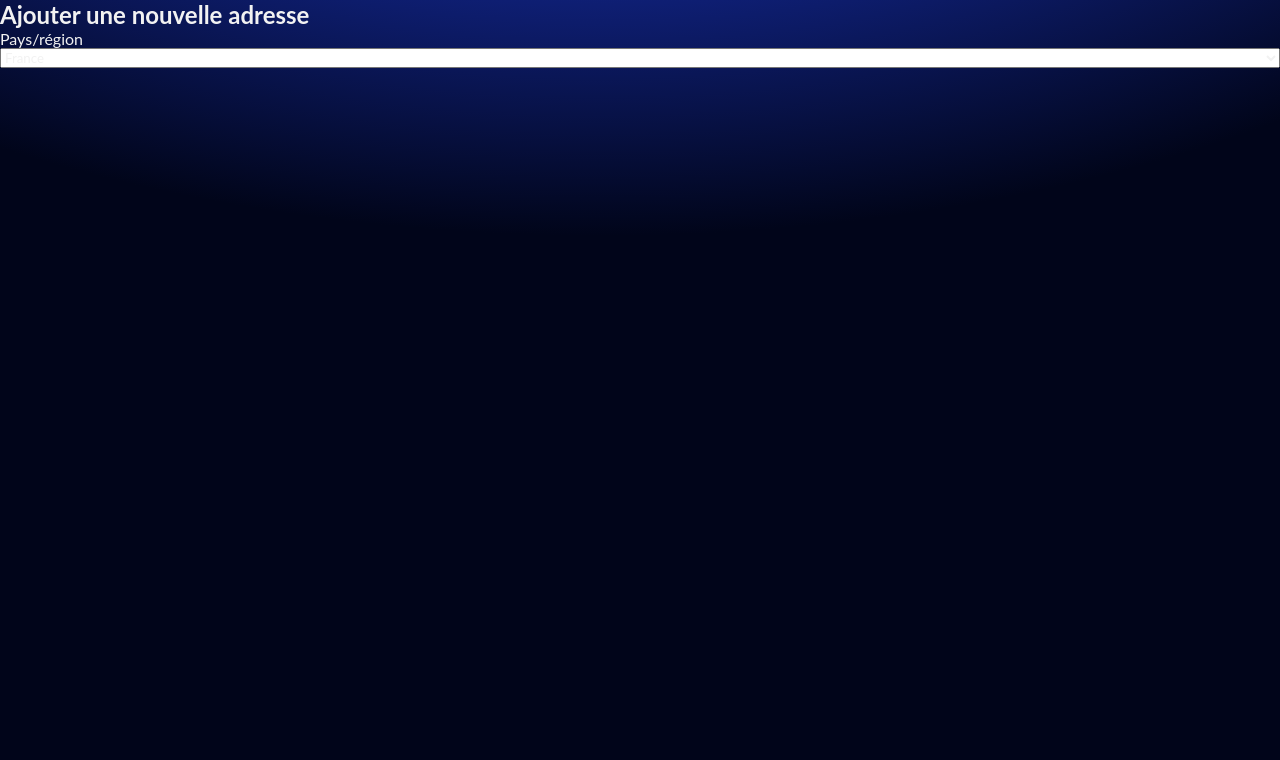
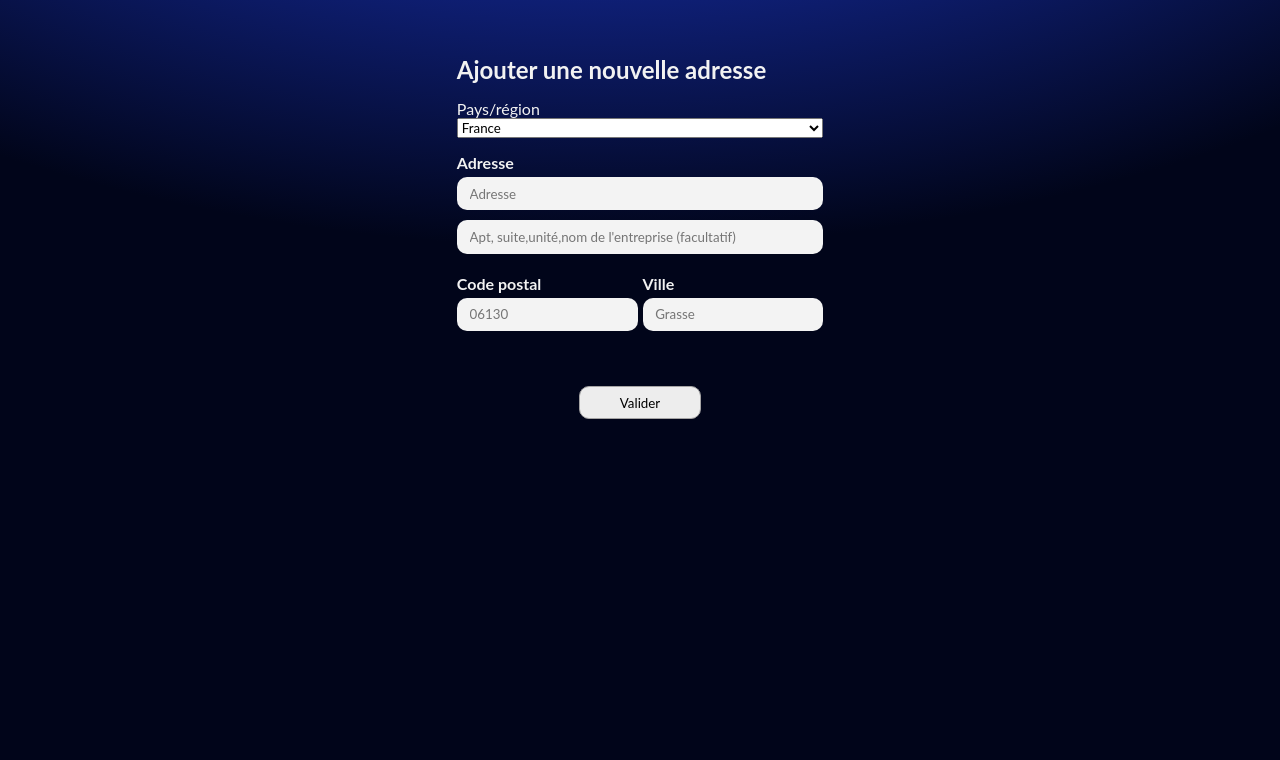
Before and after one commit to Theo-06130/Biblivres_V1, a PHP site: page /page/Add_adresse.php in a window 1280 px wide. Shown: the top 760 px of the page. Before the commit the page ends 191 px from the top, so only its background shows below. Run offline with PHP 8.4, Linux system fonts and the light colour scheme.

Commit message:
fin page ajout addresse livraison

```diff
--- a/page/Add_adresse.php
+++ b/page/Add_adresse.php
@@ -10,6 +10,7 @@
 
 <body>
     <main>
+        <div class="div_ajout">
             <h2>Ajouter une nouvelle adresse</h2>
             <label for="pays">Pays/région</label>
             <select name="pays">
@@ -269,6 +270,26 @@
                 <option value="Zimbabwe">Zimbabwe </option>
 
             </select>
+            <h4>Adresse</h4>
+            <input type="text" name="adresse_part1" placeholder="Adresse">
+            <input type="text" name="adresse_part2" placeholder="Apt, suite,unité,nom de l'entreprise (facultatif)">
+            <div class="ville_codePost">
+                <div class="code_post">
+                    <h4>Code postal</h4>
+                    <input type="number" placeholder="06130">
+                </div>
+                <div class="ville">
+                    <h4>Ville</h3>
+                        <input type="text" placeholder="Grasse">
+                </div>
+            </div>
+            <div class="valid">
+                <button>Valider</button>
+            </div>
+
+        </div>
+
+
     </main>
 </body>
 
--- a/style/Add_adresse.css
+++ b/style/Add_adresse.css
@@ -2,6 +2,77 @@
 
 
 main {
+    margin-top: 5vh;
+    display: flex;
+    justify-content: center;
+    height: 60vh;
+
+}
+
+.div_ajout {
     display: flex;
     flex-direction: column;
 }
+
+h4,
+h2 {
+    margin-top: 15px;
+}
+
+input {
+    border: 2px solid transparent;
+    height: 2.5em;
+    padding-left: 0.8em;
+    outline: none;
+    overflow: hidden;
+    background-color: #F3F3F3;
+    border-radius: 10px;
+    transition: all 0.5s;
+    margin: 5px 0;
+    color: black;
+}
+
+input:hover,
+input:focus {
+    border: 2px solid #4A9DEC;
+    box-shadow: 0px 0px 0px 7px rgb(74, 157, 236, 20%);
+    background-color: white;
+}
+
+
+
+
+.div_ajout>select,
+.div_ajout>select>option {
+    color: black;
+}
+
+label {
+    margin-top: 15px;
+}
+
+.ville_codePost {
+    display: flex;
+}
+
+.ville {
+    margin-left: 5px;
+}
+
+
+.valid {
+    margin-top: 50px;
+    display: flex;
+    justify-content: center;
+}
+
+button {
+    align-items: center;
+    background-color: #ededed;
+    border: 1px solid #a5a4a4;
+    border-radius: 10px;
+    color: #000000;
+    height: 2.5em;
+    justify-content: center;
+    padding: calc(.5em - 1px) 3em;
+}
```
Lines whose indentation alone changed are shown as unchanged.
